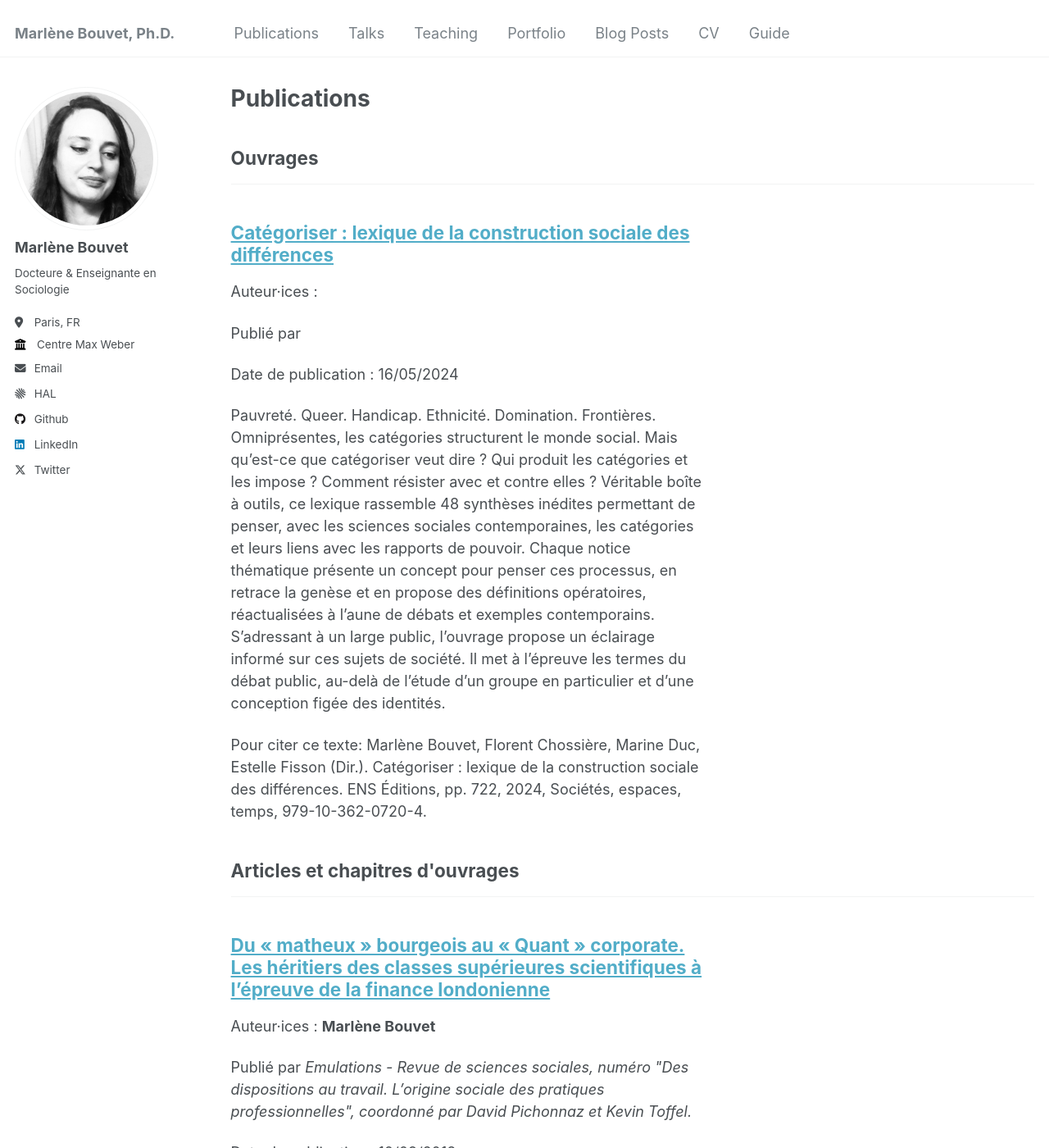
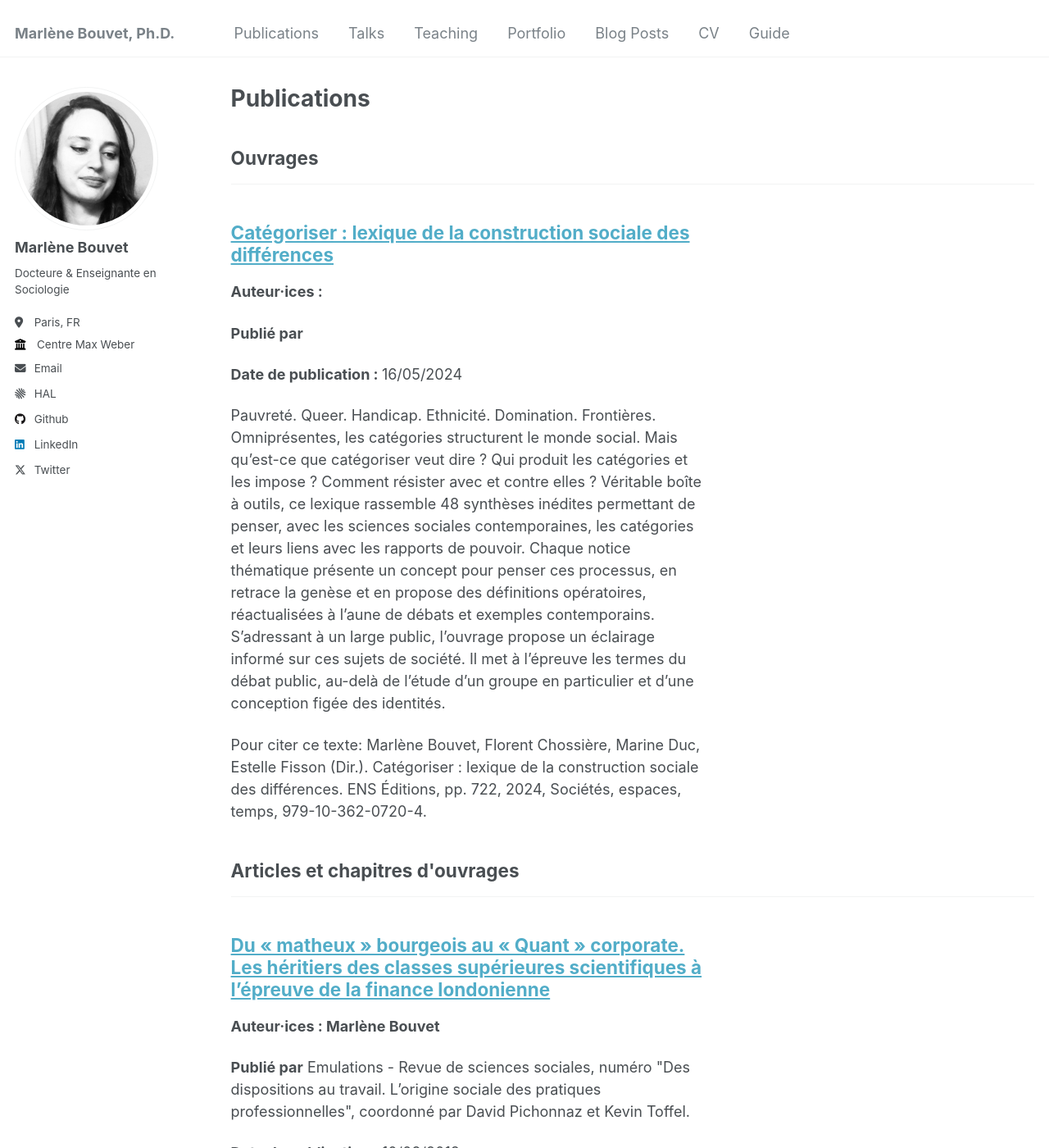
Before and after one commit to marlenebouvet/marlenebouvet.fr, a Jekyll site: the page built from _pages/publications.html, in a window 1280 px wide and 1400 px high. Shown: the whole window at 82% size. Built offline with Jekyll 4.4.1, drawn with Linux system fonts in a browser that asks for light colours; some web fonts are replaced; some of the changed text lies outside the part shown.

Commit message:
fix bold italic

```diff
--- a/_includes/archive-single.html
+++ b/_includes/archive-single.html
@@ -41,9 +41,9 @@
         {% if post.collection == 'teaching' %}
           <p> {{ post.type }}, <i>{{ post.venue }}</i>, {{ post.date | default: "1900-01-01" | date: "%Y" }} </p>
         {% elsif post.collection == 'publications' && post.category == 'books' %}
-	  <p>Auteur&middot;ices : <strong>{{ post.authors }}</strong></p>
-          <p>Publié par <i>{{ post.venue }}</i></p>
-          <p>Date de publication : {{ post.date | date: "%d/%m/%Y" }}</p>
+	  <p><strong>Auteur&middot;ices : {{ post.authors }}</strong></p>
+          <p><strong>Publié par</strong> {{ post.venue }}</p>
+          <p><strong>Date de publication : </strong>{{ post.date | date: "%d/%m/%Y" }}</p>
         {% elsif post.date %}
          <p class="page__date"><strong><i class="fa fa-fw fa-calendar" aria-hidden="true"></i> {{ site.data.ui-text[site.locale].date_label | default: "Published:" }}</strong> <time datetime="{{ post.date | default: "1900-01-01" | date_to_xmlschema }}">{{ post.date | default: "1900-01-01" | date: "%d/%m/%Y" }}</time></p>
         {% endif %}
```
